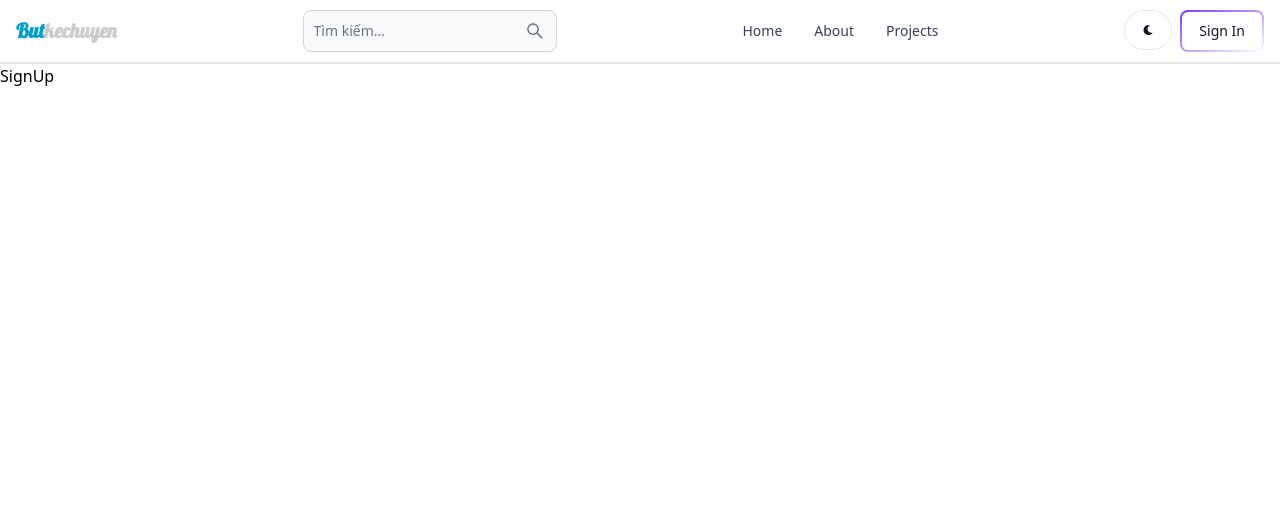
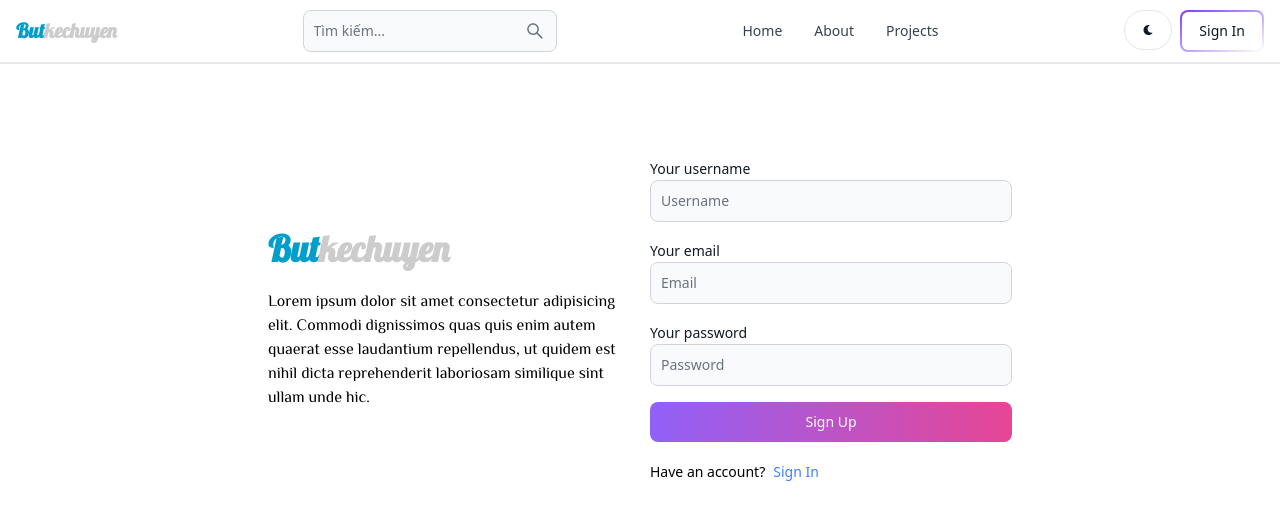
Before and after one commit to buuwie/react-blog, a React (Vite) app in the folder client/: page /sign-up in a window 1280 px wide. Shown: the top 520 px of the page. Built offline with nearby package versions, Linux system fonts and the light colour scheme.

Commit message:
working more on signup

```diff
--- a/client/index.html
+++ b/client/index.html
@@ -5,6 +5,7 @@
     <meta name="viewport" content="width=device-width, initial-scale=1.0" />
     <title>Butkechuyen</title>
     <link href="http://fonts.googleapis.com/css?family=Lobster" rel="stylesheet" type="text/css">
+    <link href="https://fonts.googleapis.com/css2?family=Lora&family=Philosopher&display=swap" rel="stylesheet">
   </head>
   <body>
     <div id="root"></div>
--- a/client/src/components/Header.jsx
+++ b/client/src/components/Header.jsx
@@ -35,17 +35,17 @@
             <Navbar.Toggle />
         </div>
         <Navbar.Collapse>
-            <Navbar.Link active={path === "/"} as={'div'}>
+            <Navbar.Link href='/'>
                 <Link to='/'>
                     Home
                 </Link>
             </Navbar.Link>
-            <Navbar.Link active={path === "/about"} as={'div'}>
+            <Navbar.Link href='about'>
                 <Link to='/about'>
                     About
                 </Link>
             </Navbar.Link>
-            <Navbar.Link active={path === "/projects"} as={'div'}>
+            <Navbar.Link href='projects'>
                 <Link to='/projects'>
                     Projects
                 </Link>
--- a/client/src/pages/SignUp.jsx
+++ b/client/src/pages/SignUp.jsx
@@ -1,7 +1,109 @@
-import React from 'react'
+import React, { useState } from 'react'
+import { Link, useNavigate } from 'react-router-dom'
+import { Label, TextInput, Button, Alert, Spinner } from 'flowbite-react'
 
 export default function SignUp() {
+  const [formData, setFormData] = useState({});
+  const [errorMessage, setErrorMessage] = useState(null);
+  const [loading, setLoading] = useState(false);
+  const navigate = useNavigate();
+  const handleChange = (e) => {
+    setFormData({ ...formData, [e.target.id]: e.target.value.trim() });
+  };
+  console.log(formData);
+
+  const handleSubmit = async (e) => {
+    e.preventDefault();
+    if (!formData.username || !formData.email || !formData.password) {
+      return setErrorMessage('Vui lòng nhập đầy đủ thông tin');
+    }
+    try {
+      setLoading(true);
+      setErrorMessage(null);
+      const res = await fetch('/api/auth/sign-up', {
+        method: 'POST',
+        headers: { 'Content-Type': 'application/json'},
+        body: JSON.stringify(formData),
+      })
+      const data = await res.json();
+      if (data.success === false) {
+        return setErrorMessage(data.message);
+      }
+      setLoading(false);
+      if (res.ok) {
+        navigate('/sign-in');
+      }
+    } catch (error) {
+      setErrorMessage(error.message);
+      setLoading(false);
+    }
+  };
   return (
-    <div>SignUp</div>
-  )
+    <div className='min-h-screen mt-20'>
+      <div className='flex p-3 max-w-3xl mx-auto flex-col md:flex-row md:items-center
+      gap-5'>
+        {/* left */}
+        <div className='flex-1'>
+          <Link to="/" className=' text-kechuyentextlight text-4xl
+          font-bold dark:text-white font-lobster text-center'>
+              <span className='py-1 text-buttextlight font-lobster dark:text-buttextdark'>But</span>kechuyen
+          </Link>
+          <p className='text-md mt-5 font-philosopher'>
+            Lorem ipsum dolor sit amet consectetur adipisicing elit. Commodi dignissimos quas quis enim autem quaerat esse laudantium repellendus, ut quidem est nihil dicta reprehenderit laboriosam similique sint ullam unde hic.
+          </p>
+        </div>
+        {/* right */}
+        <div className='flex-1'>
+          <form action="" className='flex flex-col gap-4' onSubmit={handleSubmit}>
+            <div className=''>
+              <Label value='Your username' />
+              <TextInput
+                type='text'
+                placeholder='Username'
+                id='username'
+                onChange={handleChange}/>
+            </div>
+            <div className=''>
+              <Label value='Your email' />
+              <TextInput
+                type='text'
+                placeholder='Email'
+                id='email'
+                onChange={handleChange}/>
+            </div>
+            <div className=''>
+              <Label value='Your password' />
+              <TextInput
+                type='password'
+                placeholder='Password'
+                id='password'
+                onChange={handleChange}/>
+            </div>
+            <Button gradientDuoTone='purpleToPink' type='submit'
+            disabled={loading}>
+              {
+                loading ? (
+                  <>
+                    <Spinner size='sm' color='pink' />
+                    <span className='pl-3'>Loading...</span>
+                  </>
+                ) : 'Sign Up'
+              }
+            </Button>
+          </form>
+          <div className='flex gap-2 text-sm mt-5'>
+            <span>Have an account?</span>
+            <Link to='/sign-in' className='text-blue-500'>Sign In</Link>
+          </div>
+          {
+            errorMessage && (
+              <Alert className='mt-5' color='failure'>
+                {errorMessage}
+              </Alert>
+            )
+          }
+        </div>
+      </div>
+    </div>
+  );
 }
--- a/client/tailwind.config.js
+++ b/client/tailwind.config.js
@@ -11,12 +11,15 @@
     extend: {},
     fontFamily: {
       'lobster': ['Lobster'],
+      'lora': ['Lora'],
+      'philosopher': ['Philosopher'],
     },
     colors: {
       buttextdark: '#05f7ff',
       buttextlight: '#009fcb',
       kechuyentextlight: '#cccccc',
       default: '#374151',
+      signupsignin: '#F6F6F6',
     },
   },
   plugins: [
--- a/client/vite.config.js
+++ b/client/vite.config.js
@@ -3,5 +3,13 @@
 
 // https://vitejs.dev/config/
 export default defineConfig({
+  server: {
+    proxy: {
+      '/api': {
+        target: 'http://localhost:3000',
+        secure: false,
+      }
+    },
+  },
   plugins: [react()],
 })
```
Also changed, not shown: 1 other file (tests, documents, lock files or other folders).
